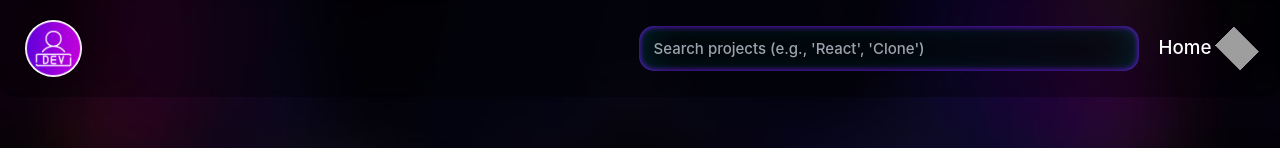
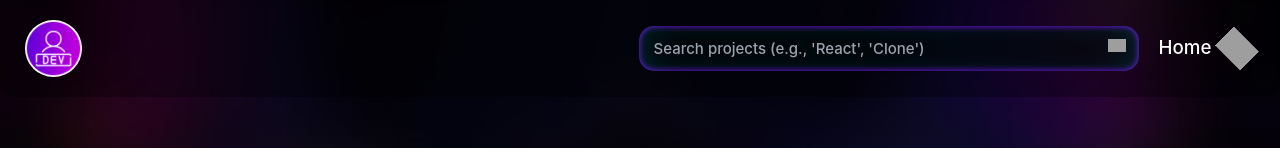
Before and after one commit to mohitanand744/React-Personal-Portfolio, a React (Vite) app: page /projects in a window 1280 px wide. Shown: the top 148 px of the page. Built offline with nearby package versions, Linux system fonts and the light colour scheme; grey boxes are pictures that could not be loaded.

Commit message:
solved some minor problems

```diff
--- a/src/components/common/Nav/Nav.jsx
+++ b/src/components/common/Nav/Nav.jsx
@@ -38,12 +38,18 @@ const Nav = () => {
             placeholder="Search projects (e.g., 'React', 'Clone')"
             className="w-full outline-none border-none py-6 px-6  backdrop-blur-sm bg-black/80  custom-shadow3 text-xl md:text-2xl relative top-32 rounded-b-2xl left-0 right-0 "
           />
-          {userInput !== "" && (
+          {userInput !== "" ? (
             <img
-              className="absolute top-[9.5rem] right-5 w-[1.7rem] cursor-pointer"
+              className="absolute top-[9.4rem] right-5 w-[1.8rem] cursor-pointer"
               src="https://img.icons8.com/nolan/64/delete-sign.png"
               alt="delete-sign"
               onClick={() => setUserInput("")}
+            />
+          ) : (
+            <img
+              className="absolute top-[9.2rem] right-5 w-[1.8rem] cursor-pointer"
+              src="https://img.icons8.com/external-vitaliy-gorbachev-blue-vitaly-gorbachev/60/external-search-food-delivery-vitaliy-gorbachev-blue-vitaly-gorbachev.png"
+              alt="search"
             />
           )}
         </div>
@@ -60,12 +66,18 @@ const Nav = () => {
                 className="w-[30rem] md:w-[50rem] backdrop-blur-sm bg-black/60 outline-none border-none rounded-3xl py-5 px-6 custom-shadow3 md:text-2xl"
               />
 
-              {userInput !== "" && (
+              {userInput !== "" ? (
                 <img
                   className="absolute top-5 right-5 w-[1.8rem] cursor-pointer"
                   src="https://img.icons8.com/nolan/64/delete-sign.png"
                   alt="delete-sign"
                   onClick={() => setUserInput("")}
+                />
+              ) : (
+                <img
+                  className="absolute top-5 right-5 w-[1.8rem] cursor-pointer"
+                  src="https://img.icons8.com/external-vitaliy-gorbachev-blue-vitaly-gorbachev/60/external-search-food-delivery-vitaliy-gorbachev-blue-vitaly-gorbachev.png"
+                  alt="search"
                 />
               )}
             </div>
```
